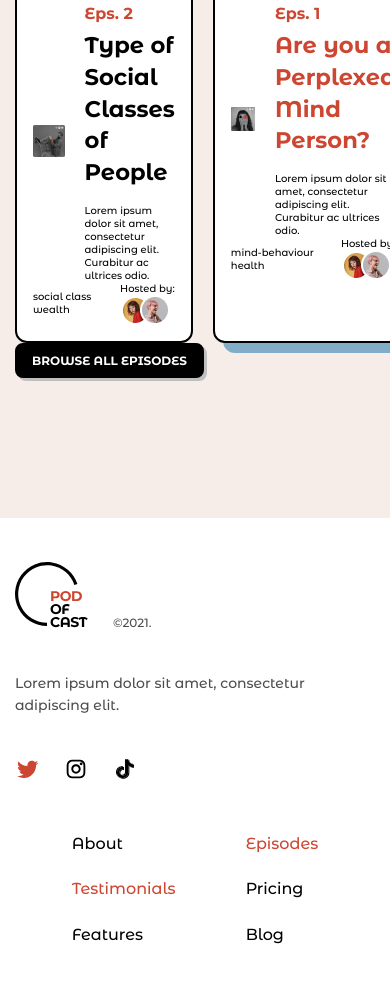
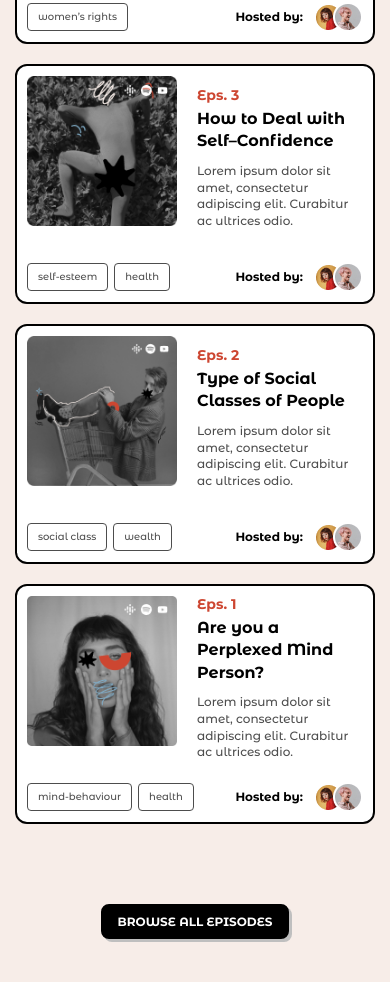
Before and after one commit to LiliiaGalkina/Podcast, a React (Vite) app: page / in a window 390 px wide. Shown: the part 6560-7542 px from the top of the page. Built offline with nearby package versions, Linux system fonts and the light colour scheme.

Commit message:
episodes с адаптивом

```diff
--- a/src/components/Main/HomePage.jsx
+++ b/src/components/Main/HomePage.jsx
@@ -245,6 +245,7 @@ const HomePage = () => {
             Available on your favorite platform
           </p>
           <div className={style.episodescontent}>
+            <div className={style.episodesdecor}><img src="./image/homepage/episodes/decor.png" alt="три красные черточки" /></div>
             <div className={style.episodesitems}>
               <a href="#" className={style.episodesitemshadow}>
                 <div className={style.episodesitemup}>
@@ -467,8 +468,16 @@ const HomePage = () => {
               </a>
             </div>
           </div>
-          <Buttondark buttonText="BROWSE ALL EPISODES" />
+          <div className={style.episodesbutton}>
+            <Buttondark buttonText="BROWSE ALL EPISODES" />
+          </div>
         </div>
+          <div className={style.episodesdecorblack}>
+          <img
+            src="/image/homepage/blackdecorsection.png"
+            alt="черная кривая"
+          />
+          </div>
       </section>
     </main>
   );
--- a/src/components/Main/homepage.module.scss
+++ b/src/components/Main/homepage.module.scss
@@ -391,6 +391,7 @@
   flex-direction: column;
   align-items: center;
   justify-content: space-between;
+  cursor: pointer;
 }
 
 .benefitsitemimg {
@@ -422,6 +423,7 @@
   left: 50%;
   bottom: -7.5rem;
   transform: translate(-50%);
+  z-index: 2;
 }
 
 @media (max-width: 1024px) {
@@ -446,7 +448,7 @@
   }
 
   .benefitsitem {
-     padding: 0 1rem;
+    padding: 0 1rem;
   }
 }
 
@@ -460,17 +462,23 @@
   }
 
   .benefitsitems {
-	grid-template-columns: 1fr;
+    grid-template-columns: 1fr;
   }
 }
 
 /*episodes*/
 .episodes {
+  position: relative;
   padding: 14rem 0;
   background-color: $backgroundHeaderHero;
 }
 
+.episodescontent {
+  position: relative;
+}
+
 .episodesitems {
+  margin-bottom: 10rem;
   display: grid;
   grid-template-columns: repeat(2, 1fr);
   gap: 2rem;
@@ -489,6 +497,7 @@
 }
 
 .episodesitemup {
+  margin-bottom: 2rem;
   display: flex;
   justify-content: space-between;
   align-items: center;
@@ -496,7 +505,8 @@
 
 .episodesitemimg {
   margin-right: 2rem;
-  max-width: 16.6rem;
+  flex: 0 0 16.6rem;
+  height: 16.6rem;
   img {
     width: 100%;
   }
@@ -506,7 +516,7 @@
   max-width: 35.2rem;
   display: flex;
   flex-direction: column;
-  justify-content: space-between
+  justify-content: space-between;
 }
 
 .episodesitemsubtitle {
@@ -519,10 +529,15 @@
 .episodesitemtitlered {
   @include title(2.265rem, 140%, -2%);
   margin-bottom: 1.5rem;
+  min-height: 6.4rem;
 }
 
 .episodesitemtitlered {
   color: $textColorRed;
+}
+
+.episodesitemtext {
+  @include text(1.4rem, 160%);
 }
 
 .episodesitemdown {
@@ -530,3 +545,143 @@
   justify-content: space-between;
   align-items: center;
 }
+
+.episodesitemcategories {
+  display: flex;
+  align-items: center;
+  gap: 0.6rem;
+}
+
+.episodesitemcategoory {
+  @include text(1.2rem, 160%);
+  padding: 0.6rem 1.2rem;
+  border: 0.1rem solid $textColorGrey;
+  border-radius: 0.4rem;
+  color: $textColorGrey;
+}
+
+.episodesitemhost {
+  @include title(1.2rem, 160%, 0);
+  display: flex;
+  align-items: center;
+  gap: 1rem;
+}
+
+.episodesbutton {
+  display: flex;
+  justify-content: center;
+}
+
+.episodesdecor {
+  position: absolute;
+  top: -11rem;
+  right: -8rem;
+  img {
+    width: 100%;
+  }
+}
+
+.episodesdecorblack {
+  position: absolute;
+  left: 50%;
+  bottom: -7.5rem;
+  transform: translate(-50%);
+  z-index: 2;
+}
+
+@media (max-width: 1400px) {
+  .episodesdecor {
+    display: none;
+  }
+}
+
+@media (max-width: 1024px) {
+  .episodesitem,
+  .episodesitemshadow {
+    padding: 1rem;
+  }
+
+  .episodesitemimg {
+    flex: 0 0 15rem;
+  }
+
+  .episodesitemsubtitle {
+    @include title(1.4rem, 120%, 0);
+    color: $textColorRed;
+  }
+
+  .episodesitemtitle,
+  .episodesitemtitlered {
+    @include title(1.8rem, 140%, -2%);
+    margin-bottom: 1rem;
+    min-height: 7.4rem;
+  }
+
+  .episodesitemtitlered {
+    color: $textColorRed;
+  }
+}
+
+@media (max-width: 768px) {
+  .episodes {
+    padding: 10rem 0;
+  }
+
+  .episodesitems {
+    grid-template-columns: 1fr;
+  }
+
+  .episodesitemimg {
+    flex: 0 0 16.6rem;
+  }
+
+  .episodesiteminfo {
+    max-width: 100%;
+  }
+
+  .episodesitemtitle,
+  .episodesitemtitlered {
+    @include title(1.8rem, 140%, -2%);
+    margin-bottom: 1rem;
+    min-height: auto;
+  }
+
+  .episodesitemshadow {
+    box-shadow: none;
+  }
+}
+
+@media (max-width: 480px) {
+  .episodes {
+    padding: 8rem 0;
+  }
+
+  .episodesitems {
+    margin-bottom: 8rem;
+  }
+
+  .episodesitemimg {
+    flex: 0 0 15rem;
+  }
+
+  .episodesitemtitle,
+  .episodesitemtitlered {
+    @include title(1.6rem, 140%, -2%);
+  }
+
+  .episodesitemtext {
+    @include text(1.2rem, 140%);
+  }
+
+  .episodesdecorblack {
+    display: none;
+  }
+
+  .episodesitemcategoory {
+    @include text(1rem, 140%);
+    padding: 0.6rem 1rem;
+    border: 0.1rem solid $textColorGrey;
+    border-radius: 0.4rem;
+    color: $textColorGrey;
+  }
+}
```
Also changed, not shown: public/image/homepage/episodes/decor.png (added).
